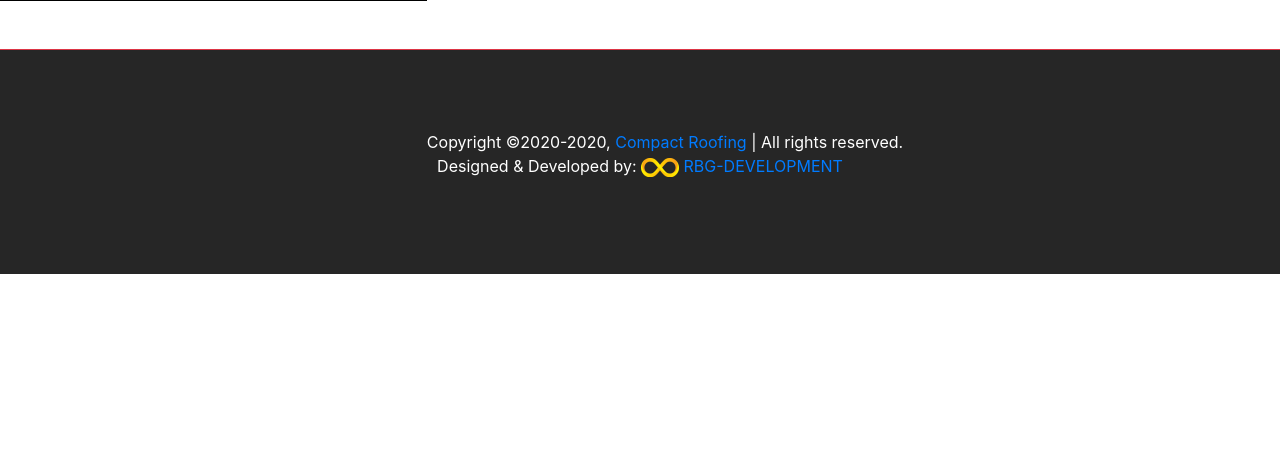
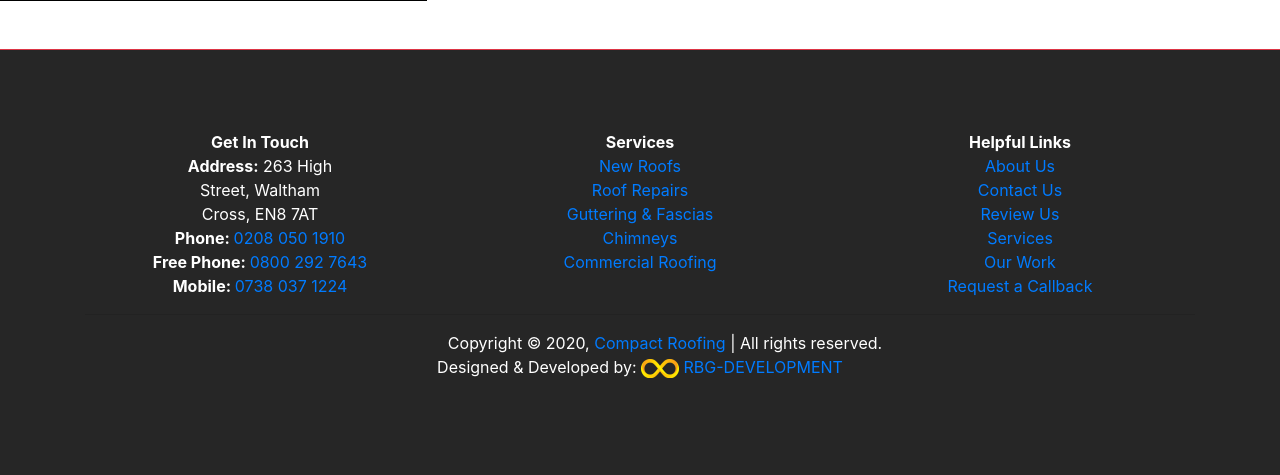
Before and after one commit to gilyenrares/compactroofing.co.uk, a PHP site: page /services.php in a window 1280 px wide. Shown: the part 4701-5176 px from the top of the page. Before the commit the page ends 4975 px from the top, so only its background shows below. Run offline with PHP 8.4, Linux system fonts and the light colour scheme.

Commit message:
footer update

```diff
--- a/about.php
+++ b/about.php
@@ -45,6 +45,7 @@
 		<p>When looking for a reputable roofing company, you need to know that they are fully qualified and vetted, competent at what they do and will get the job done efficiently and professionally at an affordable price.</p>
   		</article>
   </section>
+  <div id="review"></div>
   </div>
 </div>
 
@@ -53,7 +54,7 @@
     <div class="bg-dark text-center text-white p-5">
           <h2 class="display-5 text-center">Review <b>Compact Roofing</b> Services</h2>
     </div>
-    <section class="container bg-white mt-3 p-3" id="review">
+    <section class="container bg-white mt-3 p-3">
        <!-- review form -->
       <form action="includes/review.inc.php" method="post">
         <div class="form-row">
--- a/gallery.php
+++ b/gallery.php
@@ -21,7 +21,7 @@
 
 
 <div class="bg-secondary">
-    <div class="bg-white p-5">
+    <div id="gallery" class="bg-white p-5">
         <h1 class="display-5 text-center"><b>Compact Roofing</b> Work gallery</h1>
     </div>
 	<h4 class="bg-secondary text-center text-white">We've built up a long list of images from our projects over the years. Take a look at a selection of our most recent work:</h4>
--- a/index.php
+++ b/index.php
@@ -139,7 +139,7 @@
    <div class="col-md-3 bg-black"><a class="text-center text-white card-link m-3 p-5 d-block" href="mailto:info@compactroofing.co.uk"><h2>EMAIL</h2><br> <h4>info@ compactroofing .co.uk</h4></a></div>
    <div class="col-md-3 bg-primary"><a class="text-center text-white card-link m-3 p-5 d-block" href="tel:+4475 960 92240"><h2>CALL</h2><br> <h4>+4475 960 92240</h4></a></div>
    <div class="col-md-3 bg-secondary"><a class="text-center text-white card-link m-3 p-5 d-block" href="tel:+4475 960 92240"><h2>CHAT</h2><br> <h4>+4475 960 92240</h4></a></div>
-   <div class="col-md-3 bg-primary"><a class="text-center text-white card-link m-3 p-5 d-block" href="contact.php"><h2>ONLINE</h2><br> <h4>Contact Request</h4></a></div>
+   <div class="col-md-3 bg-primary"><a class="text-center text-white card-link m-3 p-5 d-block" href="contact.php#get-quote"><h2>ONLINE</h2><br> <h4>Contact Request</h4></a></div>
  </div>
 
 <!-- Footer -->
--- a/sections/footer.sec.php
+++ b/sections/footer.sec.php
@@ -1,8 +1,34 @@
 <footer class="footer border-top border-danger">
 <div class="container">
 	<div class="row">
+		<div class="col-md-4 text-center">
+			<strong> Get In Touch <br> Address:</strong>
+			263 High <br> Street, Waltham <br> Cross, EN8 7AT <br>
+			<strong>Phone: </strong><a class="card-link" href="tel:0208 050 1910">0208 050 1910</a><br>
+			<strong>Free Phone: </strong><a class="card-link" href="tel:0800 292 7643">0800 292 7643</a><br>
+			<strong>Mobile: </strong><a class="card-link" href="tel:0738 037 1224">0738 037 1224</a>
+		</div>
+		<div class="col-md-4 text-center"><strong>Services</strong>
+			<br><a class="card-link" href="services.php#newRoofs">New Roofs</a>
+			<br><a class="card-link" href="services.php#roofRepair">Roof Repairs</a>
+			<br><a class="card-link" href="services.php#roofline">Guttering & Fascias</a>
+			<br><a class="card-link" href="services.php#chimney">Chimneys</a>
+			<br><a class="card-link" href="services.php#commercial">Commercial Roofing</a>
+		</div>
+		<div class="col-md-4 text-center">
+			<strong>Helpful Links</strong>
+			<br><a class="card-link" href="about.php">About Us</a>
+			<br><a class="card-link" href="contact.php">Contact Us</a>
+			<br><a class="card-link" href="about.php#review">Review Us</a>
+			<br><a class="card-link" href="services.php">Services</a>
+			<br><a class="card-link" href="gallery.php#gallery">Our Work</a>
+			<br><a class="card-link" href="contact.php#get-quote">Request a Callback</a>
+		</div>
+	</div>
+	<hr>
+	<div class="row">
 		<div class="col-md-12 text-center">
-			<p>Copyright &copy;2020-<script>document.write(new Date().getFullYear());</script>, <a href="#">Compact Roofing</a> | All rights reserved.<br>
+			<p>Copyright &copy; <script>document.write(new Date().getFullYear());</script>, <a href="#">Compact Roofing</a> | All rights reserved.<br>
 			Designed & Developed by: <a href="https://rbg-dev.com" target="_blank"><img src="images/rbg-logo.png" width="38" height="19"> RBG-DEVELOPMENT</a>
 		</div>
 	</div>
--- a/services.php
+++ b/services.php
@@ -23,7 +23,7 @@
 
 <!-- Title Banner -->
 <div class="">
-    <h1 class="display-5 text-center my-5">Roofing Services | <b>Compact Roofing</b></h1>
+    <h1 class="display-5 text-center my-5" id="newRoofs">Roofing Services | <b>Compact Roofing</b></h1>
 	<div class="btn-group btn-group-lg d-flex m-2" role="group" aria-label="Basic example">
   		<a type="button" class="btn btn-success border-secondary mr-2 rounded text-white" href="tel:+447380371224">Call Us</a>
   		<a type="button" class="btn btn-success border-secondary rounded text-white" href="contact.php#get-quote">Get a Quote</a>
@@ -65,7 +65,7 @@
 
         <p>By choosing Compact Roofing you are in safe hands. We have been working in the roofing industry and have completed the installation of many new roofs made from either tile, slate or felt through to more modern materials such as GRP fiberglass and EPDM rubber. Regardless roofing material you decide upon, the same care and attention to detail will be provided by our team.</p>
 
-        <p>In order for us to assess what type of roof you need, we will need to visit your premises. We will explain the difference between each roofing material and suggest which one we think would fit your project best. You can take a look at our previews work on our <a href="gallery.php">Gallery</a> page to get an idea about our workmanship and conduct.</p>
+        <p>In order for us to assess what type of roof you need, we will need to visit your premises. We will explain the difference between each roofing material and suggest which one we think would fit your project best. You can take a look at our previews work on our <a id="roofRepair" href="gallery.php">Gallery</a> page to get an idea about our workmanship and conduct.</p>
     </div>
   </div>
   </div>
@@ -101,6 +101,7 @@
     </div>
     <div class="col-md-4 bg-dark"><a href="#img8" data-toggle="modal" data-target="#img8"><img src="images/8.jpg" class="px-3 pb-5 w-100" alt="..."></a></div>
   </div>
+  <div id="roofline"></div>
   </div>
 
 
@@ -131,6 +132,7 @@
         <p> uPVC is virtually maintenance free and only if your gutters get blocked after a heavy winter or with tree leaves during the autumn, when the guttering should need some cleaning.</p>
       </div>
   </div>
+  <div id="chimney"></div>
   </div>
 
   <div class="bg-white border-top border-danger mb-5">
@@ -163,6 +165,7 @@
       </div>
       <div class="col-md-4 bg-secondary"><a href="#chimney" data-toggle="modal" data-target="#chimney"><img src="images/chimney.jpg" class="px-3 pb-5 w-100" alt="..."></a></div>
   </div>
+  <div id="commercial"></div>
   </div>
 
   <div class="bg-white border-top border-danger mb-5">
```
